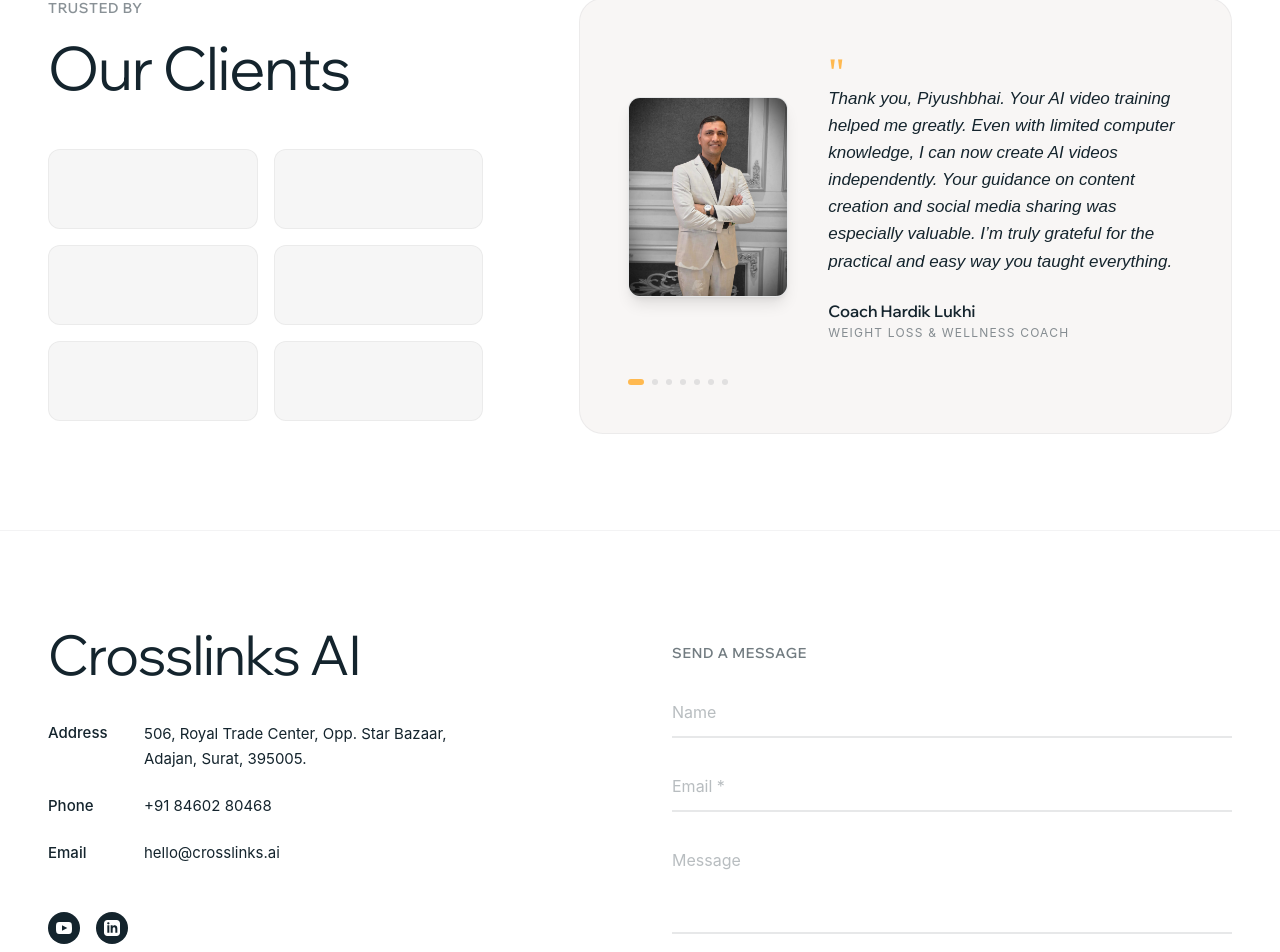
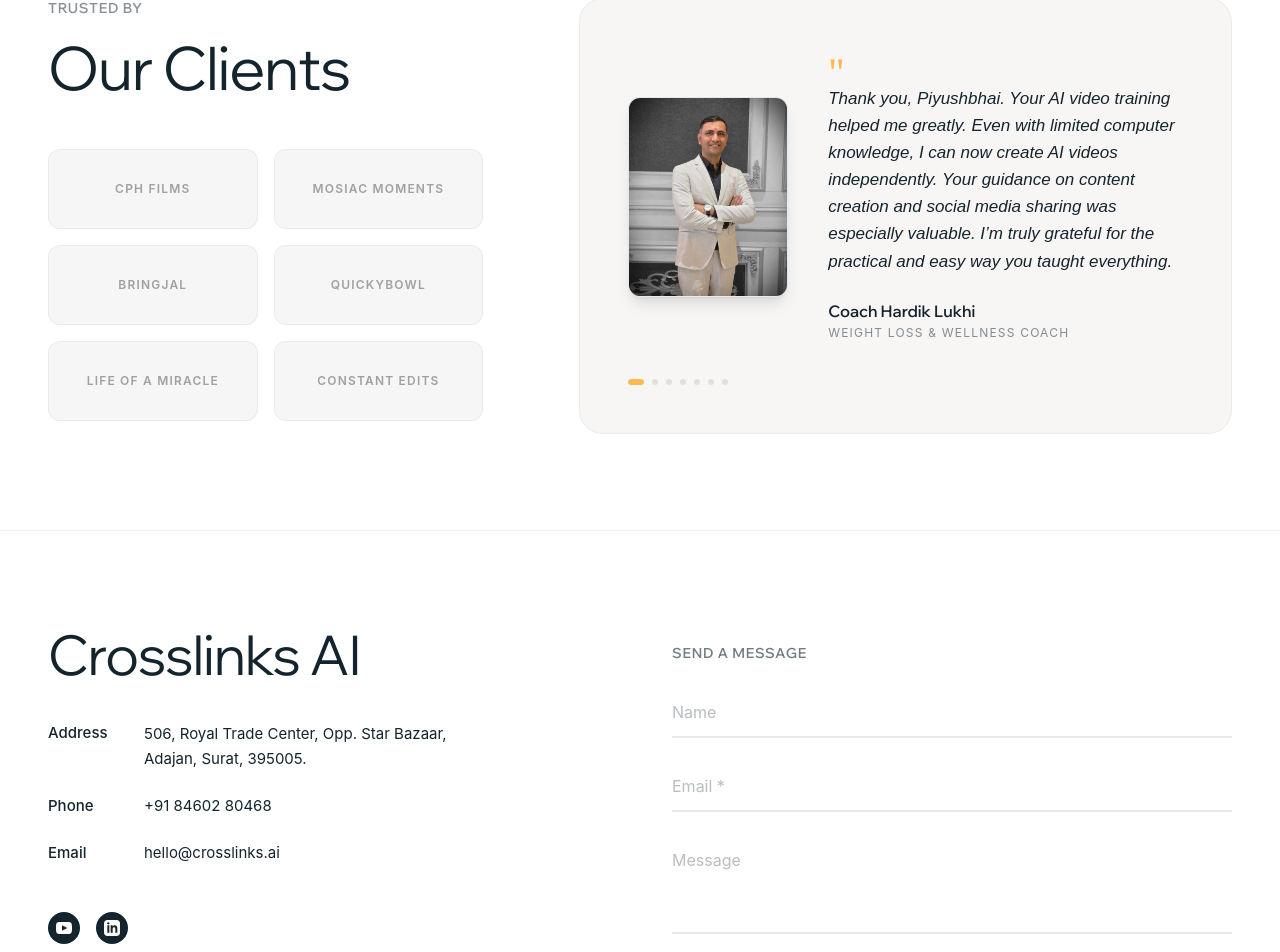
Before and after one commit to hetashridk/cph-new, a React (Vite) app: page / in a window 1280 px wide. Shown: the part 2745-3697 px from the top of the page. Built offline with nearby package versions, Linux system fonts and the light colour scheme; a web font is replaced by a local one.

Commit message:
feat: add Clients component featuring interactive testimonials and client logo display

```diff
--- a/src/components/Clients.jsx
+++ b/src/components/Clients.jsx
@@ -62,24 +62,39 @@ const Clients = () => {
     setIndex((prevIndex) => (prevIndex + 1) % testimonials.length);
   };
 
+  const prevTestimonial = () => {
+    setDirection(-1);
+    setIndex((prevIndex) => (prevIndex - 1 + testimonials.length) % testimonials.length);
+  };
+
   useEffect(() => {
     const timer = setInterval(nextTestimonial, 8000);
     return () => clearInterval(timer);
   }, []);
 
   const clients = [
-    { name: "" },
-    { name: "" },
-    { name: "" },
-    { name: "" },
-    { name: "" },
-    { name: "" },
+    { name: "CPH Films" },
+    { name: "Mosiac Moments" },
+    { name: "BringJal" },
+    { name: "Quickybowl" },
+    { name: "Life of a Miracle" },
+    { name: "Constant Edits" },
   ];
 
   const variants = {
     enter: (direction) => ({ x: direction > 0 ? 50 : -50, opacity: 0 }),
     center: { x: 0, opacity: 1 },
     exit: (direction) => ({ x: direction < 0 ? 50 : -50, opacity: 0 })
+  };
+
+  const SWIPE_THRESHOLD = 50;
+  const onDragEnd = (e, info) => {
+    const offset = info.offset.x;
+    if (offset < -SWIPE_THRESHOLD) {
+      nextTestimonial();
+    } else if (offset > SWIPE_THRESHOLD) {
+      prevTestimonial();
+    }
   };
 
   return (
@@ -93,7 +108,7 @@ const Clients = () => {
               initial={{ opacity: 0, y: 20 }}
               whileInView={{ opacity: 1, y: 0 }}
               viewport={{ once: true }}
-              transition={{ duration: 0.8 }}
+              transition={{ duration: 0.8, ease: [0.25, 0.4, 0.25, 1] }}
               className="mb-8 md:mb-12"
             >
               <h2 className="text-[14px] font-semibold tracking-wider text-[#14242D]/50 uppercase mb-4">Trusted By</h2>
@@ -135,15 +150,19 @@ const Clients = () => {
                     initial="enter"
                     animate="center"
                     exit="exit"
+                    drag="x"
+                    dragConstraints={{ left: 0, right: 0 }}
+                    dragElastic={0.6}
+                    onDragEnd={onDragEnd}
                     transition={{ duration: 0.5, ease: [0.25, 0.4, 0.25, 1] }}
-                    className="w-full flex flex-col md:flex-row gap-6 md:gap-10 items-center md:items-start lg:items-center"
+                    className="w-full flex flex-col md:flex-row gap-6 md:gap-10 items-center md:items-start lg:items-center cursor-grab active:cursor-grabbing"
                   >
                     {/* Small Rectangular Image */}
-                    <div className="shrink-0 w-32 md:w-40 aspect-[4/5] bg-white rounded-xl overflow-hidden shadow-lg border border-[#14242D]/10">
+                    <div className="shrink-0 w-32 md:w-40 aspect-[4/5] bg-white rounded-xl overflow-hidden shadow-lg border border-[#14242D]/10 pointer-events-none">
                       <img
                         src={testimonials[index].image}
                         alt={testimonials[index].name}
-                        className="w-full h-full object-cover"
+                        className="w-full h-full object-cover select-none"
                         loading="lazy"
                         onError={(e) => {
                           e.target.style.display = 'none';
@@ -159,7 +178,7 @@ const Clients = () => {
                     </div>
 
                     {/* Text Content */}
-                    <div className="flex flex-col text-center md:text-left">
+                    <div className="flex flex-col text-center md:text-left select-none pointer-events-none">
                       <span className="text-[40px] text-[#ffb950] leading-none mb-2 font-serif hidden md:block">"</span>
                       <p className="text-[15px] md:text-[17px] leading-[1.6] text-[#14242D] mb-6 font-normal italic md:-mt-4" style={{ fontFamily: "'Wix Madefor Text', sans-serif" }}>
                         {testimonials[index].text}
```
